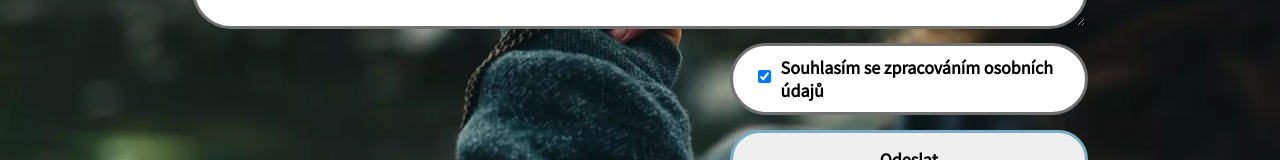
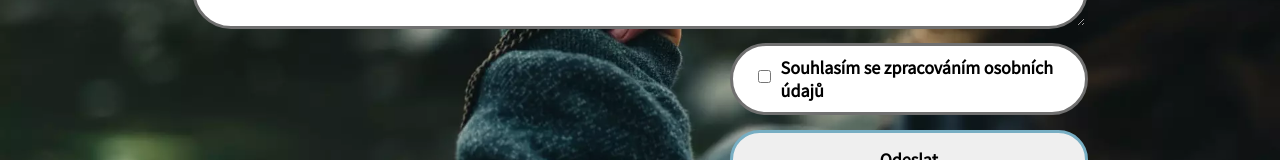
Before and after one commit to NelliaS/personal-webpage, a Next.js app: page /kontaktni-formular in a window 1280 px wide. Shown: the part 566-726 px from the top of the page. Built offline with nearby package versions, Linux system fonts and the light colour scheme; no server answers.

Commit message:
Change initial value of the gdpr checkbox to false

```diff
--- a/src/pages/kontaktni-formular.tsx
+++ b/src/pages/kontaktni-formular.tsx
@@ -6,11 +6,11 @@ import utilityStyles from "../styles/Utilities.module.css";
 import {useInputChange} from '../hooks/useInputChange'
 import Button from '../components/Button';
 import CreateContactAPI from './api/createContact';
-import { ErrorInfo, useEffect, useState } from 'react';
+import { useEffect, useState } from 'react';
 import { ValidateEmail, ValidatePhoneNumber } from '../utils/Validators';
 import {toast} from 'react-toastify';
 import 'react-toastify/dist/ReactToastify.css';
-import { AxiosError } from 'axios';
+
 
 export type FormData = {
   name: string,
@@ -68,7 +68,7 @@ const ContactForm = ():JSX.Element => {
       email: contactFormInputData.email.initialValue,
       phone: contactFormInputData.phone.initialValue,
       message: contactFormInputData.message.initialValue,
-      gdpr: contactFormInputData.gdpr.initialValue ? false : true,
+      gdpr: contactFormInputData.gdpr.initialValue === '' ? false : true,
     }
 
     const { handleInputChange, clearValues, handleSubmit, inputValue } = useInputChange({...initialValue});
```
